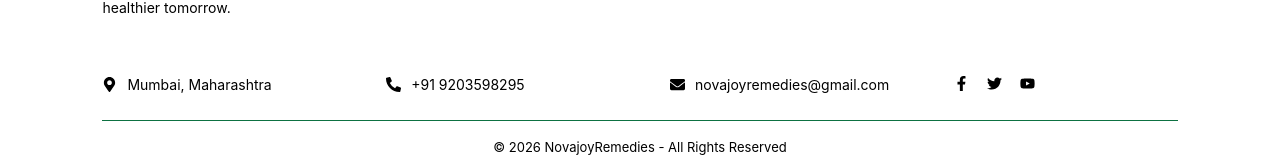
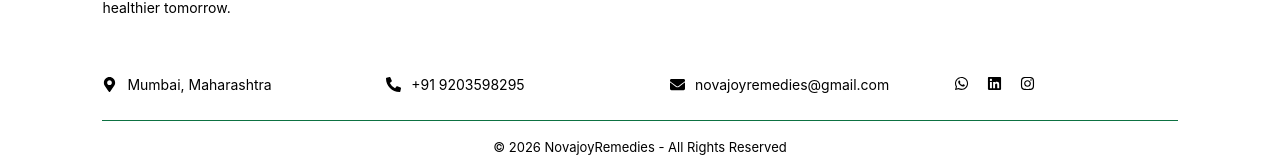
Before and after one commit to Kritikas8349/Pharma, a React (Vite) app: page /contact in a window 1280 px wide. Shown: the part 1065-1231 px from the top of the page. Built offline with nearby package versions, Linux system fonts and the light colour scheme; a web font is replaced by a local one.

Commit message:
social media

```diff
--- a/src/components/Footer.jsx
+++ b/src/components/Footer.jsx
@@ -8,9 +8,9 @@ import {
     FaMapMarkerAlt,
     FaPhoneAlt,
     FaEnvelope,
-    FaFacebookF,
-    FaTwitter,
-    FaYoutube,
+    FaWhatsapp,
+    FaLinkedin,
+    FaInstagram,
 } from "react-icons/fa";
 
 import logo1 from "../assets/logo_novajoy.png";
@@ -110,15 +110,15 @@ const Footer = () => {
                         {/* Social */}
                         <div className="footer__socials">
                             <a href="https://facebook.com" target="_blank" rel="noreferrer">
-                                <FaFacebookF />
+                                <FaWhatsapp />
                             </a>
 
                             <a href="https://twitter.com" target="_blank" rel="noreferrer">
-                                <FaTwitter />
+                                <FaLinkedin />
                             </a>
 
                             <a href="https://youtube.com" target="_blank" rel="noreferrer">
-                                <FaYoutube />
+                                <FaInstagram />
                             </a>
                         </div>
 
```
